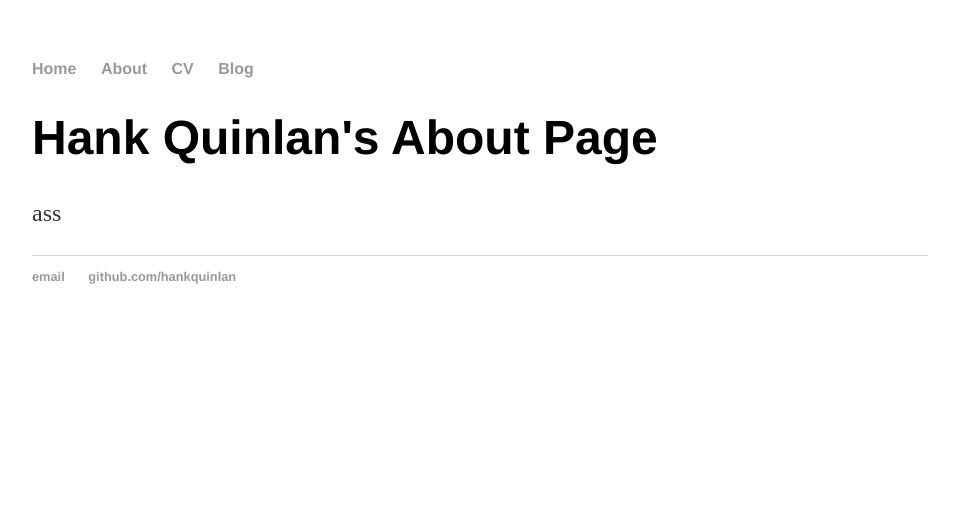
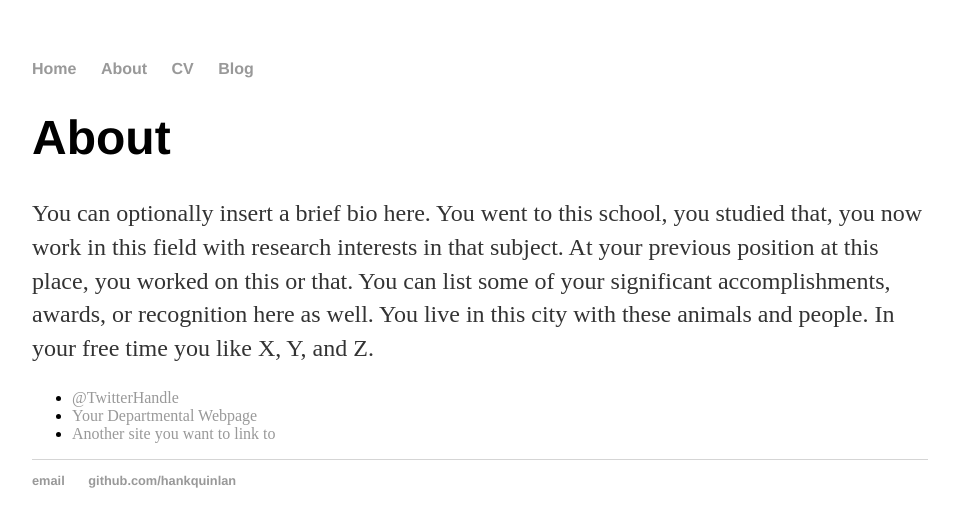
Before and after one commit to AdamCobb/AdamCobb.github.io, a Jekyll site: the page built from about/index.html, in a window 1280 px wide. Shown: the top 527 px of the page, without its empty margins (160-1119 px from the left). Built offline with Jekyll 4.4.1, drawn with Linux system fonts in a browser that asks for light colours.

Commit message:
Update index.html

```diff
--- a/about/index.html
+++ b/about/index.html
@@ -1,9 +1,15 @@
 ---
 layout: default
-title: Hank Quinlan's About Page
+title: About Hank Quinlan
 ---
-	<h1>{{ page.title }}</h1>
 
-	<p>
-		ass
-	</p>
+		<div class="about">
+			<h1>About</h1>
+			<p>You can optionally insert a brief bio here. You went to this school, you studied that, you now work in this field with research interests in that subject. At your previous position at this place, you worked on this or that. You can list some of your significant accomplishments, awards, or recognition here as well. You live in this city with these animals and people. In your free time you like X, Y, and Z.</p>
+
+			<ul class="contacts">
+				<li><a href="#">@TwitterHandle</a></li>
+				<li><a href="#">Your Departmental Webpage</a></li>
+				<li><a href="#">Another site you want to link to</a></li>
+				</ul>
+		</div>
```
